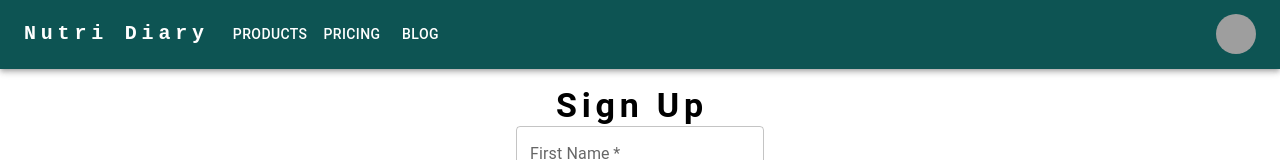
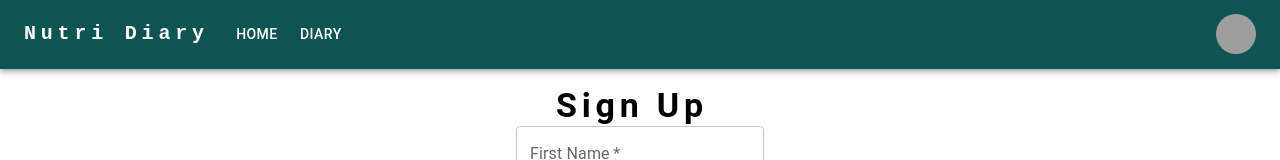
Before and after one commit to samiya-kazi/nutri-diary, a React (Create React App) app in the folder client/: page / in a window 1280 px wide. Shown: the top 160 px of the page. Built offline with nearby package versions, Linux system fonts and the light colour scheme; grey boxes are pictures that could not be loaded.

Commit message:
fixed navbar pages

```diff
--- a/client/src/Components/Navbar.jsx
+++ b/client/src/Components/Navbar.jsx
@@ -12,8 +12,8 @@ import Tooltip from '@mui/material/Tooltip';
 import MenuItem from '@mui/material/MenuItem';
 import React from 'react';
 
-const pages = ['Products', 'Pricing', 'Blog'];
-const settings = ['Profile', 'Account', 'Dashboard', 'Logout'];
+const pages = ['Home', 'Diary'];
+const settings = ['Profile', 'Logout'];
 
 
 function Navbar () {
```
